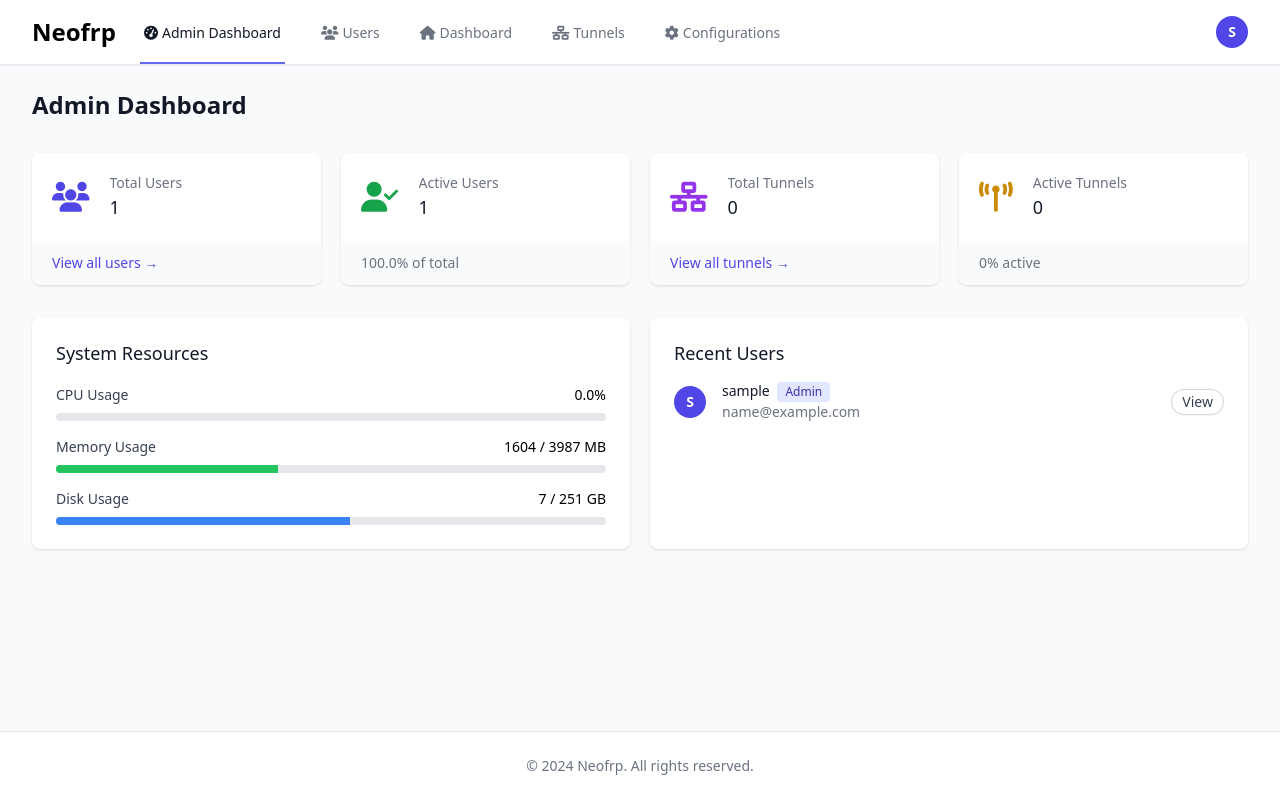
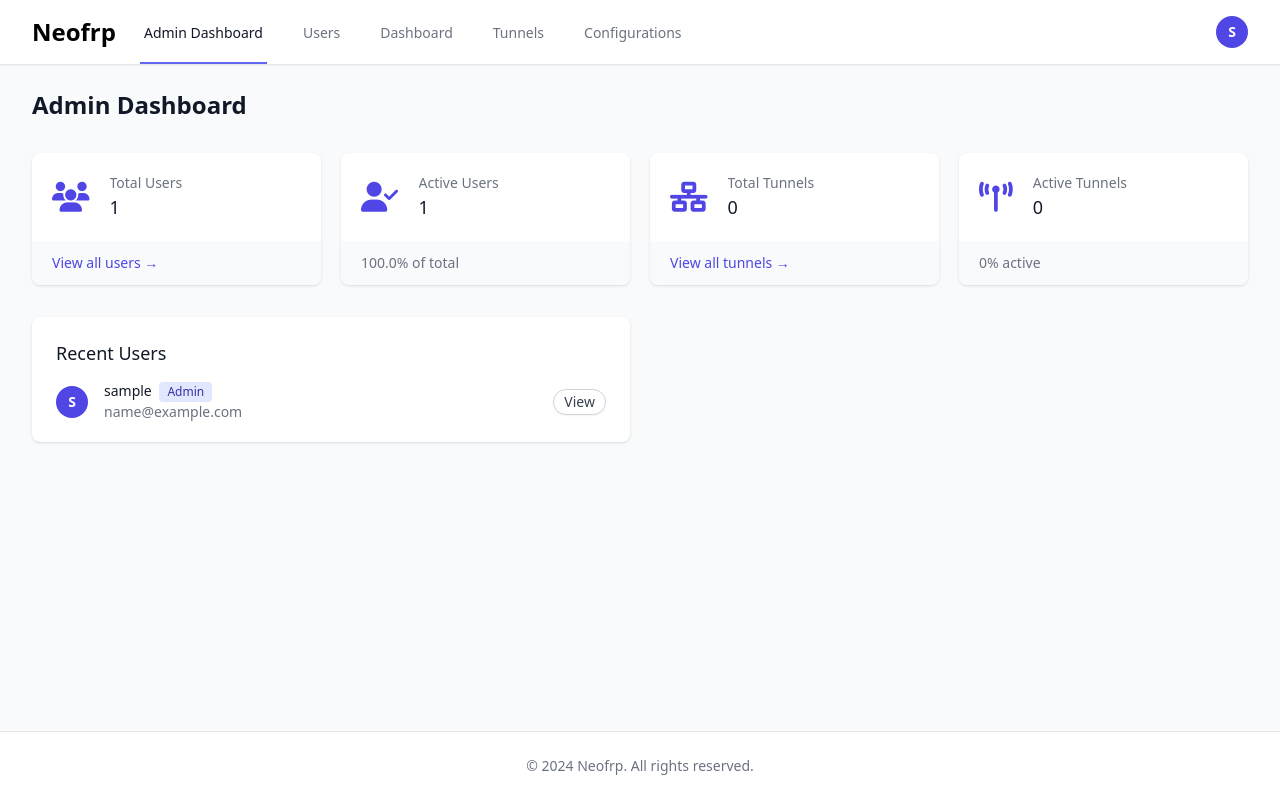
Before and after one commit to TheUnknownThing/neofrp-gui, a Flask app: page /admin/dashboard in a window 1280 px wide. Run offline with Flask 3, Linux system fonts and the light colour scheme; a user stored in the database is signed in; tables that the repository leaves empty hold one stand-in row (values such as "Sample post"); some libraries are stand-ins or nearby versions.

Commit message:
Update dashboard and user templates for improved styling and functionality
- Changed icon colors in the admin dashboard and user dashboard to indigo for consistency.
- Removed system resource usage section from the admin dashboard.
- Updated user dashboard to enhance text styling for tunnel and configuration labels.
- Added Minecraft port information to the tunnel form template.

```diff
--- a/templates/admin/dashboard.html
+++ b/templates/admin/dashboard.html
@@ -45,7 +45,7 @@
                     <div class="p-5">
                         <div class="flex items-center">
                             <div class="flex-shrink-0">
-                                <i class="fas fa-user-check text-3xl text-green-600"></i>
+                                <i class="fas fa-user-check text-3xl text-indigo-600"></i>
                             </div>
                             <div class="ml-5 w-0 flex-1">
                                 <dl>
@@ -71,7 +71,7 @@
                     <div class="p-5">
                         <div class="flex items-center">
                             <div class="flex-shrink-0">
-                                <i class="fas fa-network-wired text-3xl text-purple-600"></i>
+                                <i class="fas fa-network-wired text-3xl text-indigo-600"></i>
                             </div>
                             <div class="ml-5 w-0 flex-1">
                                 <dl>
@@ -99,7 +99,7 @@
                     <div class="p-5">
                         <div class="flex items-center">
                             <div class="flex-shrink-0">
-                                <i class="fas fa-broadcast-tower text-3xl text-yellow-600"></i>
+                                <i class="fas fa-broadcast-tower text-3xl text-indigo-600"></i>
                             </div>
                             <div class="ml-5 w-0 flex-1">
                                 <dl>
@@ -124,63 +124,6 @@
 
         <!-- System Resources -->
         <div class="mt-8 grid grid-cols-1 gap-5 lg:grid-cols-2">
-            <!-- System Information -->
-            <div class="bg-white shadow rounded-lg">
-                <div class="px-4 py-5 sm:p-6">
-                    <h3 class="text-lg leading-6 font-medium text-gray-900">
-                        System Resources
-                    </h3>
-                    <div class="mt-5 space-y-4">
-                        <!-- CPU Usage -->
-                        <div>
-                            <div class="flex justify-between text-sm">
-                                <span class="text-gray-700">CPU Usage</span>
-                                <span class="font-medium">{{ system_info.cpu_percent }}%</span>
-                            </div>
-                            <div class="mt-1 relative pt-1">
-                                <div class="overflow-hidden h-2 text-xs flex rounded bg-gray-200">
-                                    <div style="width: {{ system_info.cpu_percent }}%"
-                                         class="shadow-none flex flex-col text-center whitespace-nowrap text-white justify-center
-                                                {% if system_info.cpu_percent > 80 %}bg-red-500{% elif system_info.cpu_percent > 60 %}bg-yellow-500{% else %}bg-green-500{% endif %}">
-                                    </div>
-                                </div>
-                            </div>
-                        </div>
-
-                        <!-- Memory Usage -->
-                        <div>
-                            <div class="flex justify-between text-sm">
-                                <span class="text-gray-700">Memory Usage</span>
-                                <span class="font-medium">{{ system_info.memory_used }} / {{ system_info.memory_total }} MB</span>
-                            </div>
-                            <div class="mt-1 relative pt-1">
-                                <div class="overflow-hidden h-2 text-xs flex rounded bg-gray-200">
-                                    <div style="width: {{ system_info.memory_percent }}%"
-                                         class="shadow-none flex flex-col text-center whitespace-nowrap text-white justify-center
-                                                {% if system_info.memory_percent > 80 %}bg-red-500{% elif system_info.memory_percent > 60 %}bg-yellow-500{% else %}bg-green-500{% endif %}">
-                                    </div>
-                                </div>
-                            </div>
-                        </div>
-
-                        <!-- Disk Usage -->
-                        <div>
-                            <div class="flex justify-between text-sm">
-                                <span class="text-gray-700">Disk Usage</span>
-                                <span class="font-medium">{{ system_info.disk_used }} / {{ system_info.disk_total }} GB</span>
-                            </div>
-                            <div class="mt-1 relative pt-1">
-                                <div class="overflow-hidden h-2 text-xs flex rounded bg-gray-200">
-                                    <div style="width: {{ system_info.disk_percent }}%"
-                                         class="shadow-none flex flex-col text-center whitespace-nowrap text-white justify-center
-                                                {% if system_info.disk_percent > 80 %}bg-red-500{% elif system_info.disk_percent > 60 %}bg-yellow-500{% else %}bg-blue-500{% endif %}">
-                                    </div>
-                                </div>
-                            </div>
-                        </div>
-                    </div>
-                </div>
-            </div>
 
             <!-- Recent Users -->
             <div class="bg-white shadow rounded-lg">
--- a/templates/layouts/base.html
+++ b/templates/layouts/base.html
@@ -63,24 +63,24 @@
                             {% if current_user.is_admin %}
                             <a href="{{ url_for('admin.dashboard') }}"
                                class="{% if request.endpoint == 'admin.dashboard' %}border-indigo-500 text-gray-900{% else %}border-transparent text-gray-500 hover:border-gray-300 hover:text-gray-700{% endif %} inline-flex items-center px-1 pt-1 border-b-2 text-sm font-medium">
-                                <i class="fas fa-tachometer-alt mr-1"></i> Admin Dashboard
+                                Admin Dashboard
                             </a>
                             <a href="{{ url_for('admin.users') }}"
                                class="{% if request.endpoint == 'admin.users' %}border-indigo-500 text-gray-900{% else %}border-transparent text-gray-500 hover:border-gray-300 hover:text-gray-700{% endif %} inline-flex items-center px-1 pt-1 border-b-2 text-sm font-medium">
-                                <i class="fas fa-users mr-1"></i> Users
+                                Users
                             </a>
                             {% endif %}
                             <a href="{{ url_for('user.dashboard') }}"
                                class="{% if request.endpoint == 'user.dashboard' %}border-indigo-500 text-gray-900{% else %}border-transparent text-gray-500 hover:border-gray-300 hover:text-gray-700{% endif %} inline-flex items-center px-1 pt-1 border-b-2 text-sm font-medium">
-                                <i class="fas fa-home mr-1"></i> Dashboard
+                                Dashboard
                             </a>
                             <a href="{{ url_for('user.tunnels') }}"
                                class="{% if request.endpoint in ['user.tunnels', 'user.new_tunnel', 'user.edit_tunnel'] %}border-indigo-500 text-gray-900{% else %}border-transparent text-gray-500 hover:border-gray-300 hover:text-gray-700{% endif %} inline-flex items-center px-1 pt-1 border-b-2 text-sm font-medium">
-                                <i class="fas fa-network-wired mr-1"></i> Tunnels
+                                Tunnels
                             </a>
                             <a href="{{ url_for('user.configurations') }}"
                                class="{% if request.endpoint in ['user.configurations', 'user.generate_config'] %}border-indigo-500 text-gray-900{% else %}border-transparent text-gray-500 hover:border-gray-300 hover:text-gray-700{% endif %} inline-flex items-center px-1 pt-1 border-b-2 text-sm font-medium">
-                                <i class="fas fa-cog mr-1"></i> Configurations
+                                Configurations
                             </a>
                         </div>
                         {% endif %}
--- a/templates/user/tunnel_form.html
+++ b/templates/user/tunnel_form.html
@@ -130,6 +130,7 @@
                                                 <li><strong>3306</strong> - MySQL database</li>
                                                 <li><strong>5432</strong> - PostgreSQL database</li>
                                                 <li><strong>3389</strong> - Windows Remote Desktop</li>
+                                                <li><strong>25565</strong> - Minecraft</li>
                                             </ul>
                                         </div>
                                     </div>
--- a/views/admin.py
+++ b/views/admin.py
@@ -35,27 +35,11 @@ def dashboard():
         'total_configs': Configuration.query.count(),
     }
 
-    # Get system resource usage
-    cpu_percent = psutil.cpu_percent(interval=1)
-    memory = psutil.virtual_memory()
-    disk = psutil.disk_usage('/')
-
-    system_info = {
-        'cpu_percent': cpu_percent,
-        'memory_percent': memory.percent,
-        'memory_used': memory.used // (1024 * 1024),  # MB
-        'memory_total': memory.total // (1024 * 1024),  # MB
-        'disk_percent': disk.percent,
-        'disk_used': disk.used // (1024 * 1024 * 1024),  # GB
-        'disk_total': disk.total // (1024 * 1024 * 1024),  # GB
-    }
-
     # Get recent users
     recent_users = User.query.order_by(User.created_at.desc()).limit(5).all()
 
     return render_template('admin/dashboard.html',
                          stats=stats,
-                         system_info=system_info,
                          recent_users=recent_users)
 
 @admin_bp.route('/users')
```
Also changed, not shown: templates/user/dashboard.html (+5 -14 lines).
